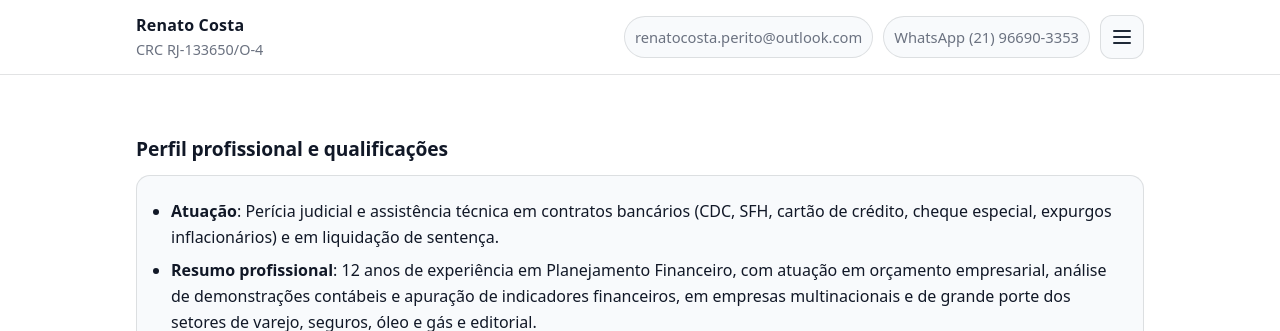
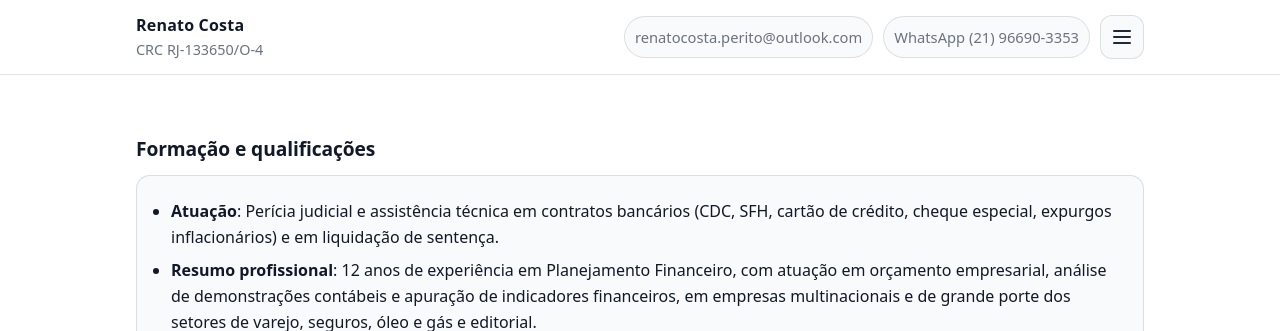
Before and after one commit to peritorenatocosta/peritorenatocosta.github.io, a Jekyll site: the page built from curriculo.md, in a window 1280 px wide. Shown: the top 331 px of the page. Built offline with Jekyll 4.4.1, drawn with Linux system fonts in a browser that asks for light colours.

Commit message:
Update curriculo.md

```diff
--- a/curriculo.md
+++ b/curriculo.md
@@ -8,7 +8,7 @@ nav_title: "Currículo"
 ---
 
 <section class="section">
-  <h2>Perfil profissional e qualificações</h2>
+  <h2>Formação e qualificações</h2>
   <div class="card">
     <ul class="list">
       <li><strong>Atuação</strong>: Perícia judicial e assistência técnica em contratos bancários (CDC, SFH, cartão de crédito, cheque especial, expurgos inflacionários) e em liquidação de sentença.</li>
```
